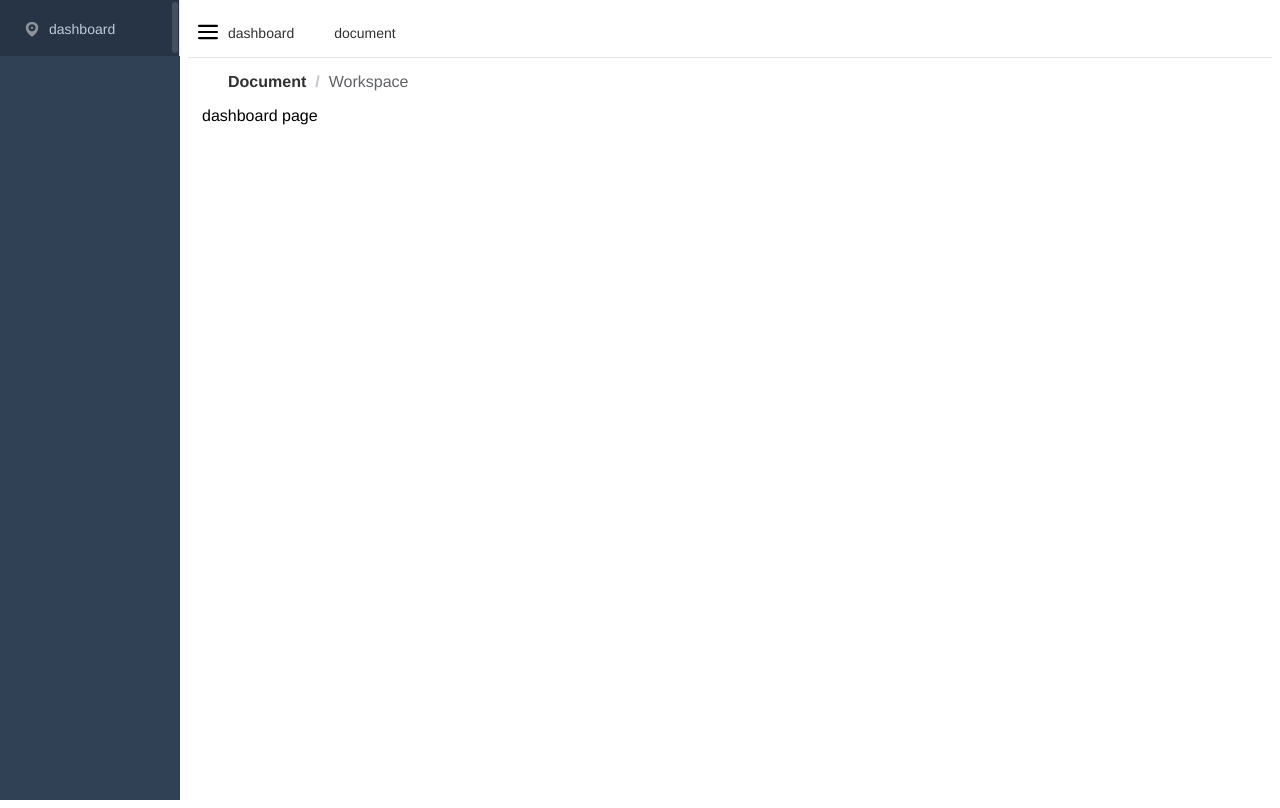
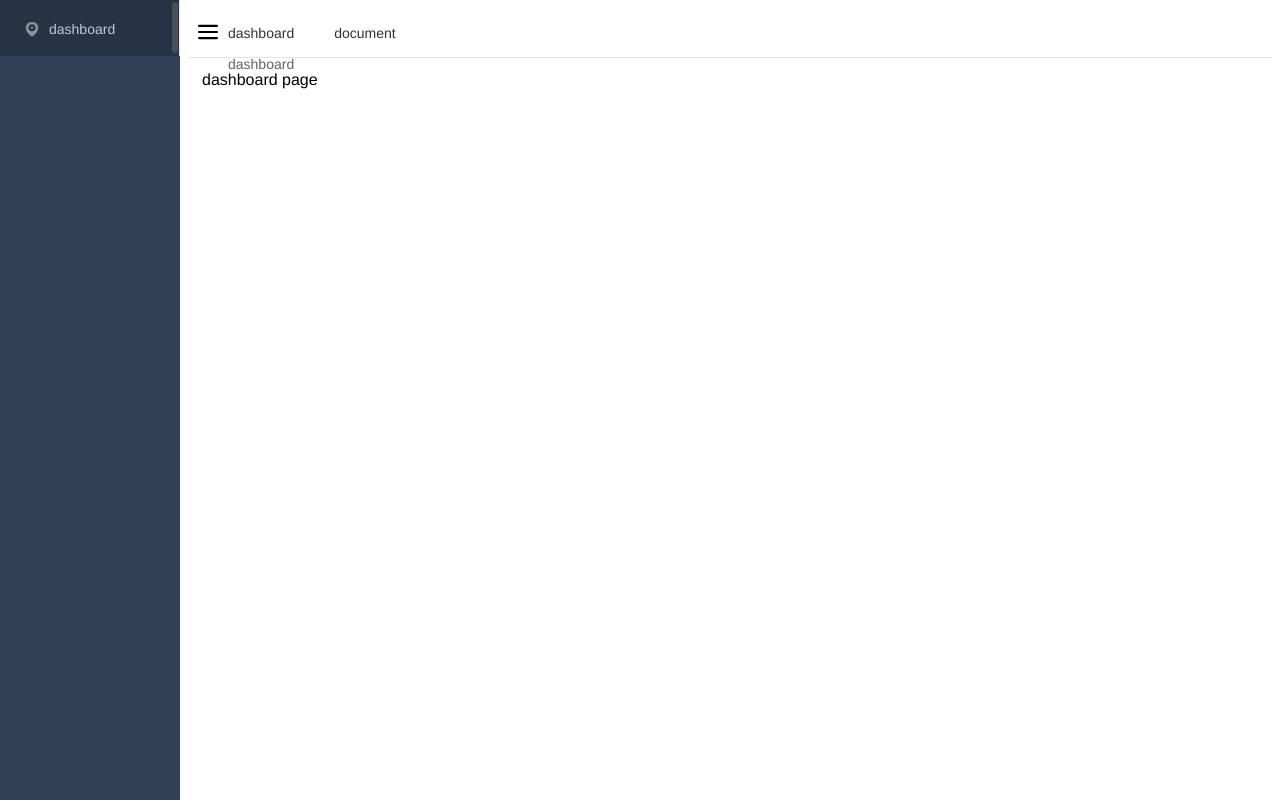
Before and after one commit to sayabc/admin-vue-element, a Vue app: page /#/dashboard in a window 1280 px wide. Built offline with nearby package versions, Linux system fonts and the light colour scheme.

Commit message:
面包屑init

```diff
--- a/src/components/Breadcrumb/index.vue
+++ b/src/components/Breadcrumb/index.vue
@@ -1,33 +1,39 @@
 <template>
+<div>
   <el-breadcrumb separator="/">
-    <el-breadcrumb-item v-for="(item, ind) in navList" :key="ind" :to="{ path: '/test' }">
-      <router-link :to="item.linkTo">{{ item.title }}</router-link>
+    <el-breadcrumb-item v-for="(item, ind) in breadCrumbList.children" :key="ind" :to="{ path: item.path}" >
+      {{ item.meta.title }}
     </el-breadcrumb-item>
   </el-breadcrumb>
+</div>
+
 </template>
 
 <script>
+import { mapGetters } from 'vuex';
 export default {
   data() {
     return {
-      navList: [{
-        title: 'Document',
-        linkTo: 'baidu',
-      }, {
-        title: 'Workspace',
-        linkTo: 'sina',
-      }]
+
     }
   },
   watch: {
-    $route() {
-      this.resetNavList()
-    }
+    // $route() {
+    //   this.resetNavList()
+    //   console.log(this.$route)
+    // }
   },
   methods: {
-    resetNavList() {
-      let list = this.$route.matched.filter(item => item.name)
-
+    // resetNavList() {
+    //   this.list = this.$route.matched.filter(item => item.name);
+    // }
+  },
+  computed: {
+    ...mapGetters([
+      'sidebar'
+    ]),
+    breadCrumbList() {
+      return [this.sidebar.showList][0]
     }
   }
 }
--- a/src/views/layout/components/Sidebar/index.vue
+++ b/src/views/layout/components/Sidebar/index.vue
@@ -27,7 +27,6 @@ export default {
   computed: {
     ...mapGetters([
       'sidebar',
-      'permissionRouters',
     ]),
     isCollapse() {
       return !this.sidebar.open;
```
